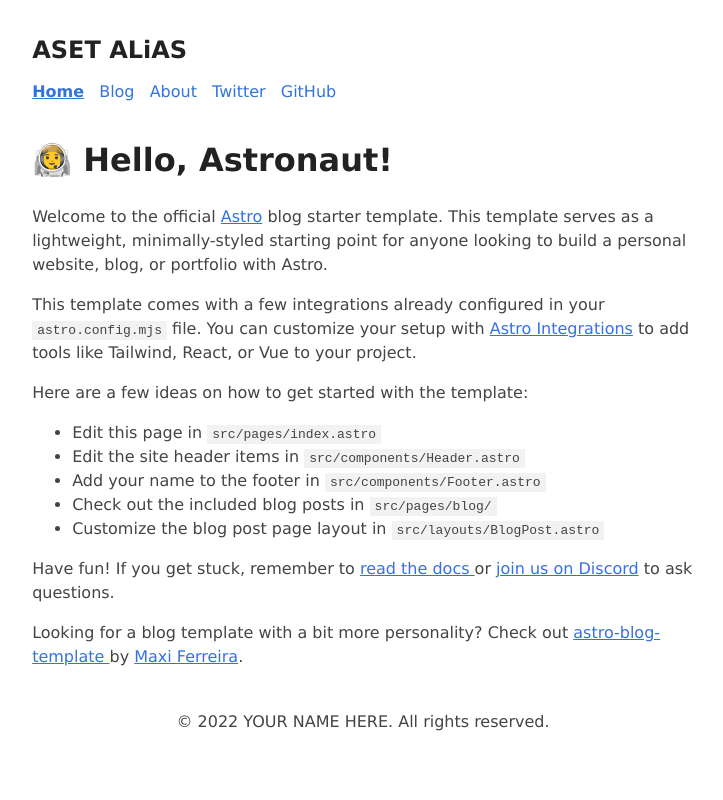
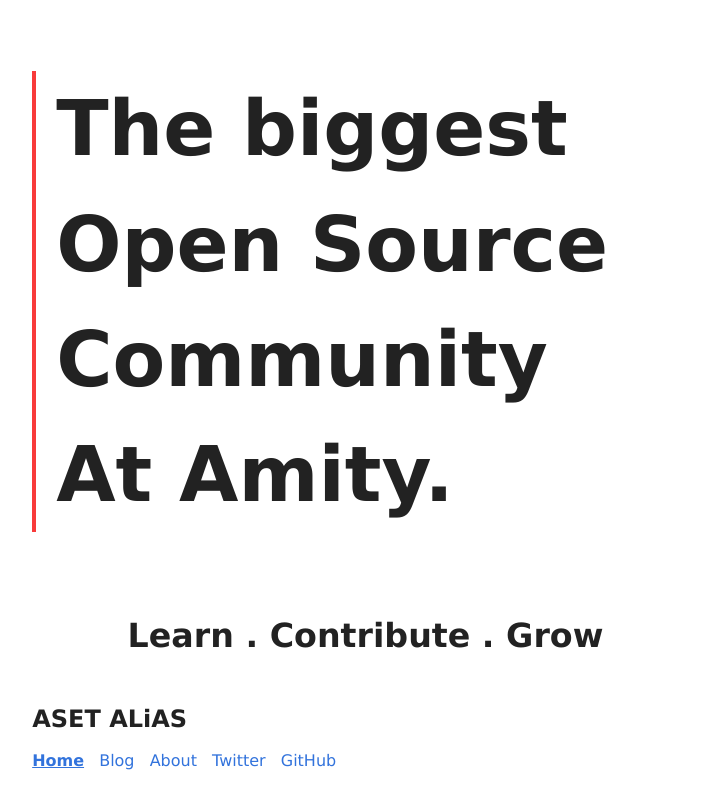
Before and after one commit to asetalias/asetalias.github.io, an Astro site: page / in a window 1280 px wide. Shown: the top 800 px of the page, without its empty margins (277-1000 px from the left). Built offline with nearby package versions, Linux system fonts and the light colour scheme; Astro itself is replaced by a stand-in of ours.

Commit message:
hero-section integrated with astro template

```diff
--- /dev/null
+++ b/src/components/HeroSection.tsx
@@ -0,0 +1,26 @@
+import type { NextPage } from 'next'
+import Head from 'next/head'
+import Image from 'next/image'
+import styles from '../styles/Home.module.css'
+
+const Home: NextPage = () => {
+  return (
+    <div className={styles.container}>
+{/* HERO SECTION */}
+      <div className={styles.heroWrapper}>
+      <div className={styles.hero}>
+        <h1>
+          The biggest<br></br>
+          Open Source Community <br></br>
+          At Amity.
+        </h1>
+        </div>
+        </div>
+      <div className={styles.subHero}>
+      <h2>Learn . Contribute . Grow</h2>
+      </div>
+      </div>
+  )
+}
+
+export default Home
--- a/src/pages/index.astro
+++ b/src/pages/index.astro
@@ -3,6 +3,7 @@ import BaseHead from "@/components/BaseHead.astro";
 import Header from "@/components/Header.astro";
 import Footer from "@/components/Footer.astro";
 import { SITE_TITLE, SITE_DESCRIPTION } from "@/config";
+import HeroSection from "@/components/HeroSection.tsx";
 ---
 
 <!DOCTYPE html>
@@ -11,6 +12,7 @@ import { SITE_TITLE, SITE_DESCRIPTION } from "@/config";
     <BaseHead title={SITE_TITLE} description={SITE_DESCRIPTION} />
   </head>
   <body>
+    <HeroSection/>
     <Header title={SITE_TITLE} />
     <main>
       <h1>🧑‍🚀 Hello, Astronaut!</h1>
--- /dev/null
+++ b/src/styles/Home.module.css
@@ -0,0 +1,28 @@
+.container {
+  display: flex;
+  flex-flow: column nowrap;
+  align-items: center;
+}
+
+.heroWrapper {
+  display: flex;
+  flex-flow: column nowrap;
+  align-items: center;
+}
+.hero {
+  padding: 0 0 0 0;
+}
+
+.hero h1 {
+  font-size: 6vw;
+  border-left: #f83a3a solid 4px;
+  padding: 0 0 0 20px;
+}
+
+.subHero {
+  padding: 0 0 0 5px;
+}
+
+.subHero h2 {
+  font-size: 2.6vw;
+}
```
Also changed, not shown: package.json (+7 -0 lines), 1 other file.
